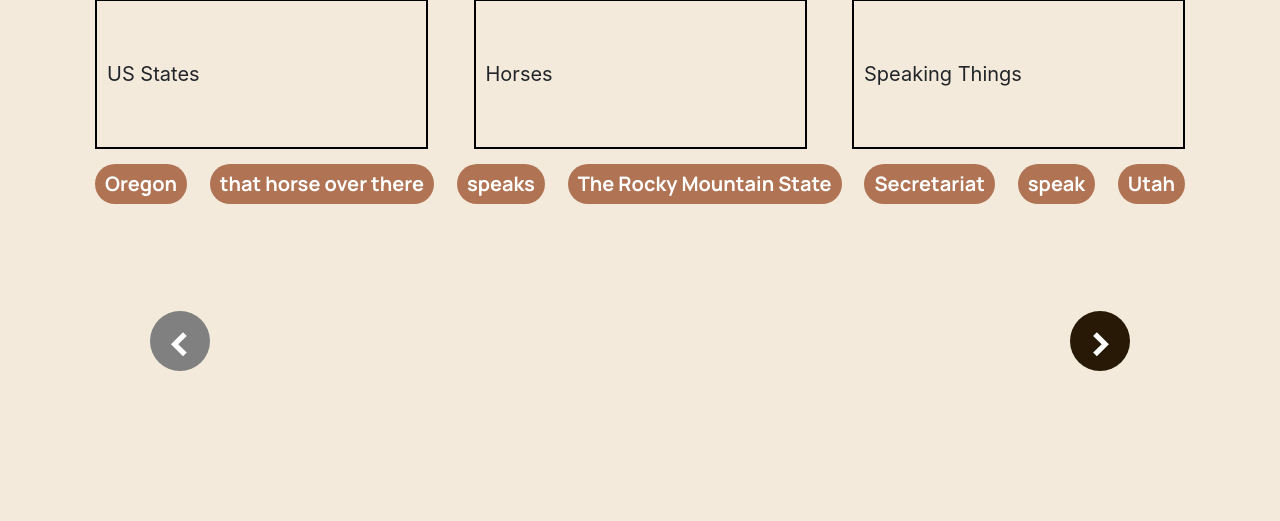
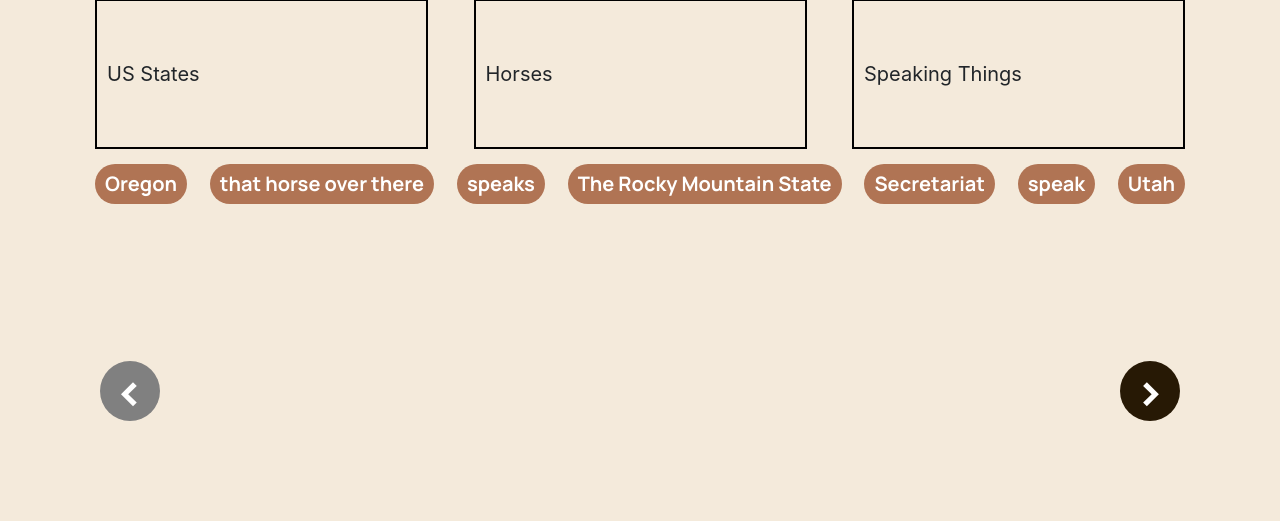
Before and after one commit to gruiiiw/ui_design_syllogism, a Flask app: page /quiz/1 in a window 1280 px wide. Shown: the part 279-800 px from the top of the page. Run offline with Flask 3, Linux system fonts and the light colour scheme; some libraries are stand-ins or nearby versions.

Commit message:
Graphic Changes

```diff
--- a/server.py
+++ b/server.py
@@ -1,8 +1,7 @@
 from flask import Flask
-from flask import render_template, Markup
+from flask import render_template
+from markupsafe import Markup
 from flask import Response, request, jsonify
-
-
 
 
 app = Flask(__name__)
--- a/static/main.css
+++ b/static/main.css
@@ -89,7 +89,7 @@
     width: 100%;
     display: flex;
     justify-content: space-between;
-    padding: 150px;
+    padding: 100px;
     z-index: 4;
 }
 
```
